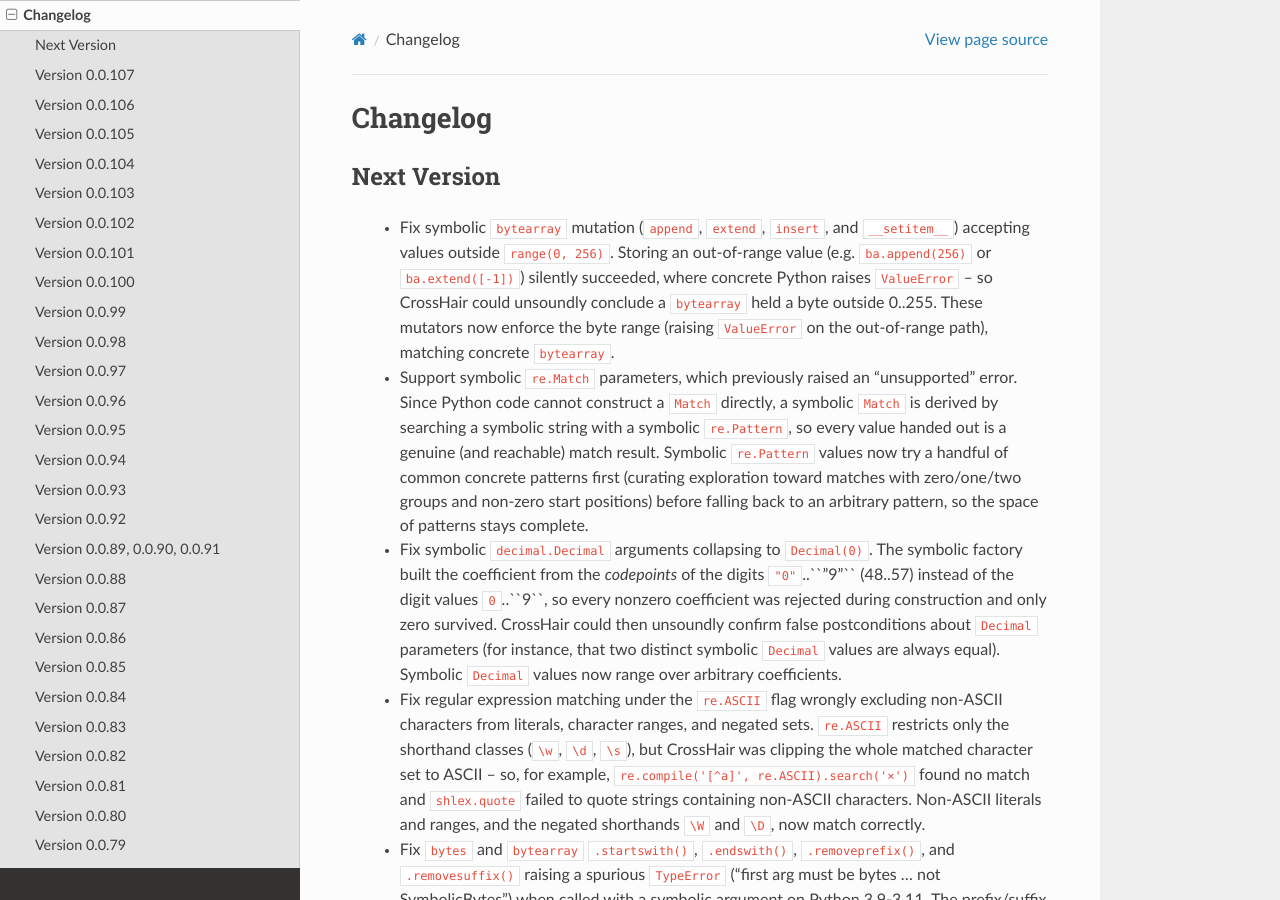
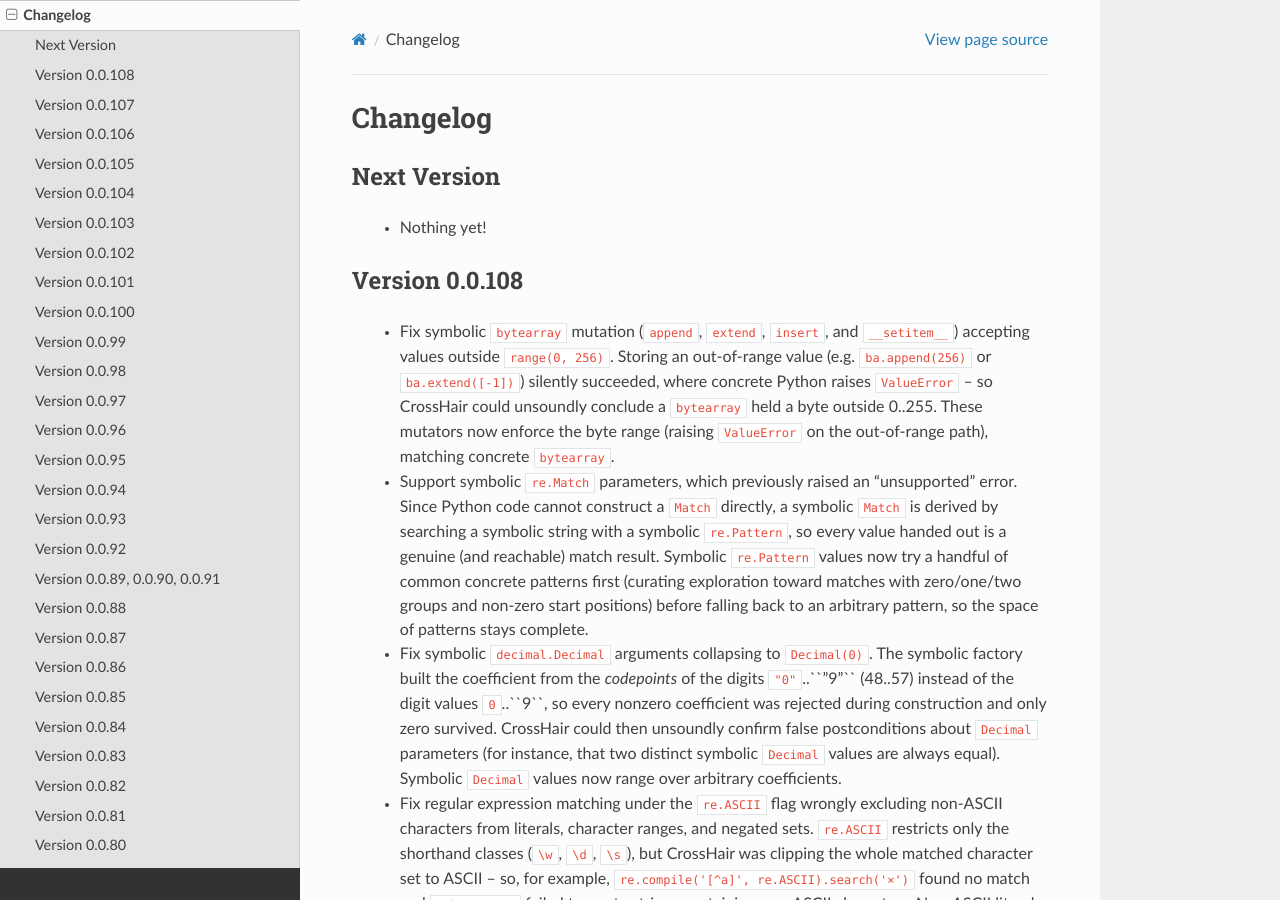
Before and after one commit to pschanely/CrossHair, a Sphinx documentation site: the page built from doc/source/changelog.rst, in a window 1280 px wide and 900 px high. Built offline with Sphinx 7.4.7 and the Read the Docs theme 3.1.0, drawn with Linux system fonts in a browser that asks for light colours; the version number is read from the project's files by our own code.

Commit message:
Bump version to 0.0.108

```diff
--- a/doc/source/changelog.rst
+++ b/doc/source/changelog.rst
@@ -4,6 +4,12 @@ Changelog
 
 
 Next Version
+---------------
+
+ * Nothing yet!
+
+
+Version 0.0.108
 ---------------
 
  * Fix symbolic ``bytearray`` mutation (``append``, ``extend``, ``insert``, and
--- a/pyproject.toml
+++ b/pyproject.toml
@@ -4,7 +4,7 @@ build-backend = "setuptools.build_meta"
 
 [project]
 name = "crosshair-tool"
-version = "0.0.107"
+version = "0.0.108"
 description = "Analyze Python code for correctness using symbolic execution."
 readme = "README.md"
 license = { text = "MIT" }
```
